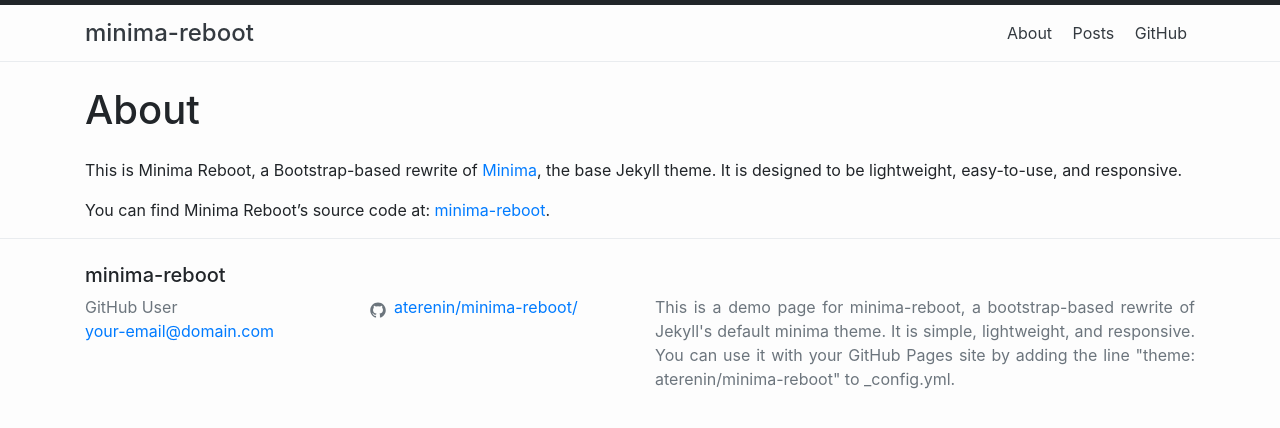
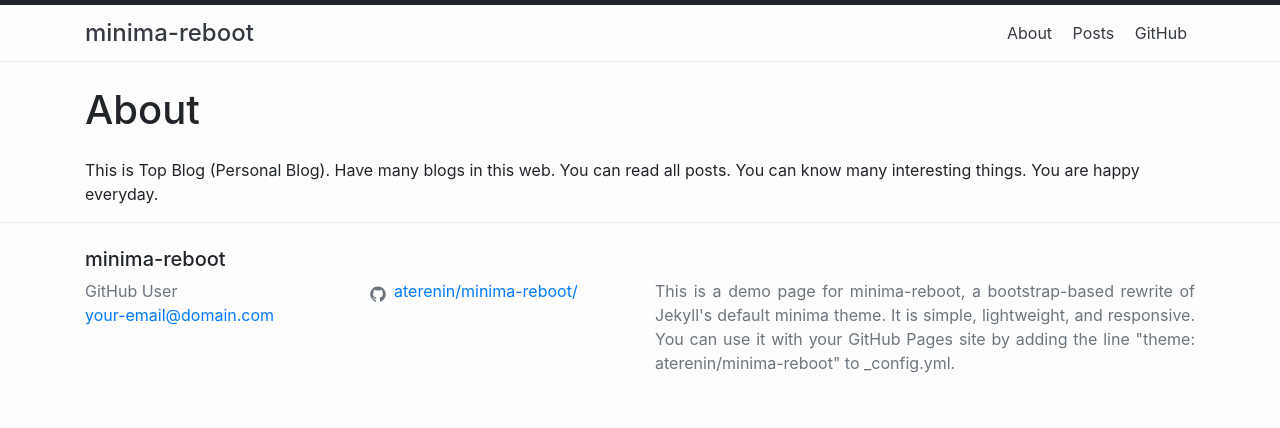
Before and after one commit to toprise/blogs, a Jekyll site: the page built from about.md, in a window 1280 px wide. Shown: the top 428 px of the page. Built offline with Jekyll 4.4.1, drawn with Linux system fonts in a browser that asks for light colours.

Commit message:
Update about.md

```diff
--- a/about.md
+++ b/about.md
@@ -4,6 +4,5 @@ title: About
 permalink: /about/
 ---
 
-This is Minima Reboot, a Bootstrap-based rewrite of [Minima](https://github.com/jekyll/minima), the base Jekyll theme. It is designed to be lightweight, easy-to-use, and responsive.
-
-You can find Minima Reboot's source code at: [minima-reboot](https://github.com/aterenin/minima-reboot).
+This is Top Blog (Personal Blog). Have many blogs in this web. You can read all posts. You can know many interesting things.
+You are happy everyday.
```
